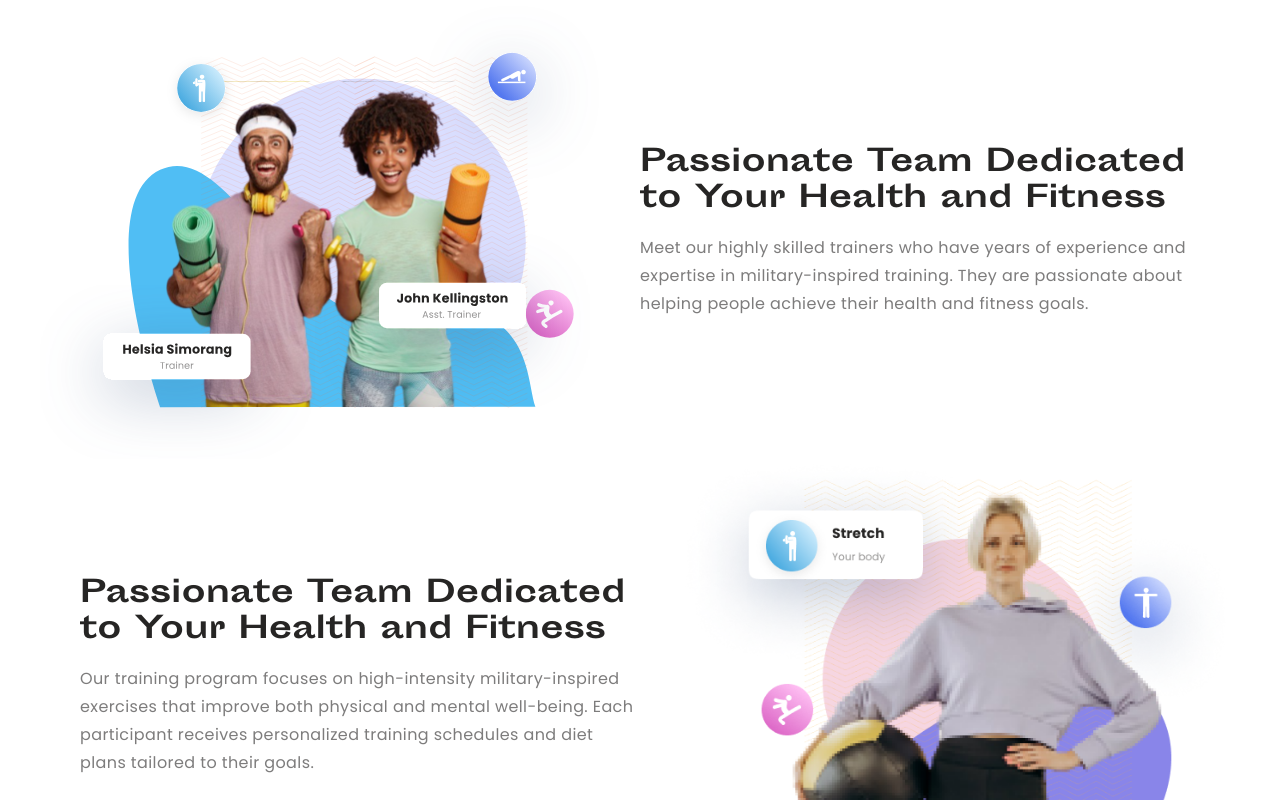
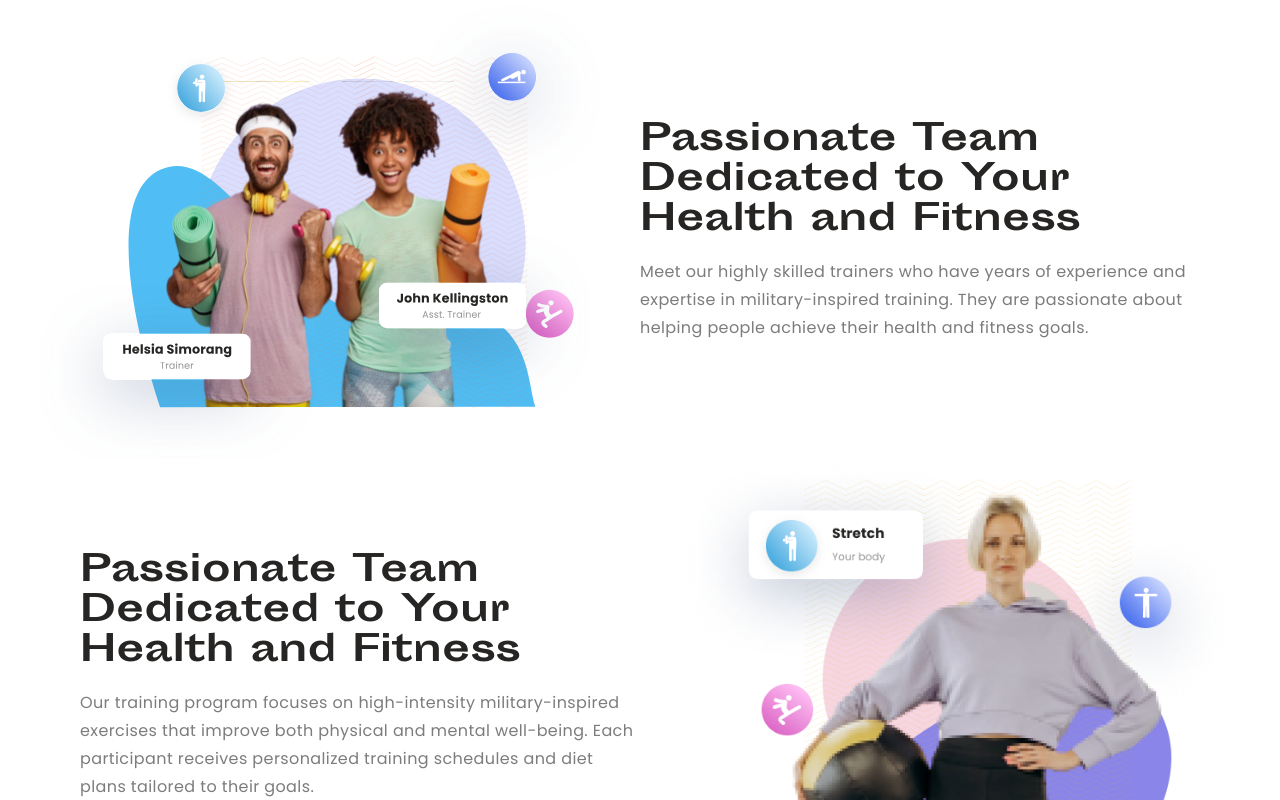
Before and after one commit to sohanemon/helsia-bootcamp, a Next.js app: page / in a window 1280 px wide. Shown: the part 1160-1960 px from the top of the page. Built offline with nearby package versions, Linux system fonts and the light colour scheme.

Commit message:
Jun 15, 2023, 4:12 PM

```diff
--- a/src/app/text-&-image.tsx
+++ b/src/app/text-&-image.tsx
@@ -23,7 +23,9 @@ export default function TextImage({
         className={rtl ? 'sm:order-last sm:ml-10' : 'sm:-ml-10'}
       />
       <div>
-        <Heading className='mb-4 text-4xl leading-normal'>{heading}</Heading>
+        <Heading className='mb-4 text-xl leading-normal sm:text-4xl'>
+          {heading}
+        </Heading>
         <GrayText>{grayText}</GrayText>
       </div>
     </section>
```
